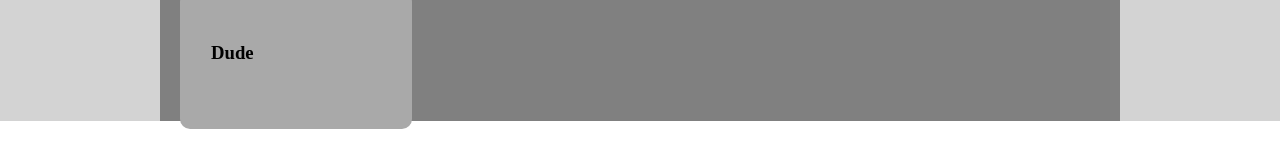
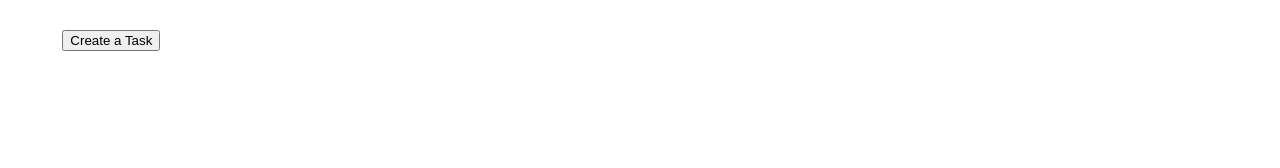
Before and after one commit to jperales64/todo-list, a website built with webpack: page dist/index.html in a window 1280 px wide. Built offline with nearby package versions, Linux system fonts and the light colour scheme.

Commit message:
added "add task" button

```diff
--- a/src/style.css
+++ b/src/style.css
@@ -7,20 +7,17 @@ body {
     height: 100%;
     display: flex;
     justify-content: center;
-    background-color: lightgray;
 }
 
 .main-div {
-    min-width: 75%;
+    flex-grow: 8;
     display: flex;
-    background-color: gray;
     align-items: center;
 }
 
 .list-div {
     width: 20%;
     height: 80%;
-    background-color: darkgray;
     margin-left: 20px;
     padding: 20px;
     border-radius: 10px;
@@ -36,11 +33,13 @@ body {
     border-style: solid;
     border-width: 1px;
     border-color: rgba(0, 0, 0, 0);
+    margin-bottom: 20px;
 }
 
 .list-item-div {
     display: flex;
     flex-direction: column;
+    background-color: white;
 }
 
 .hover {
@@ -52,3 +51,14 @@ body {
     border-width: 1px;
     border-color: black;
 }
+
+.add-button {
+    margin-top: 30px;
+}
+
+.tool-bar {
+    display: flex;
+    flex-direction: column;
+    align-items: center;
+    flex-grow: 1;
+}
--- a/src/todoController.js
+++ b/src/todoController.js
@@ -2,5 +2,5 @@ import './style.css'
 import todoModel from './todoModel';
 import todoView from './todoView';
 
-todoModel.addTodoListItem("Dude", "Dude", "Dude", "Dude", "Dude");
+
 todoView.displayTodoList(todoModel.getTodoList());
--- a/src/todoView.js
+++ b/src/todoView.js
@@ -1,44 +1,53 @@
 const todoView = (() => {
-    const container = document.querySelector('.content');
+    const container = document.querySelector(".content");
 
-    const mainDiv = document.createElement('div');
-    mainDiv.classList.add('main-div');
+    const toolBar = document.createElement("div");
+    toolBar.classList.add("tool-bar");
 
-    const listDiv = document.createElement('div');
-    listDiv.classList.add('list-div');
+    const addButton = document.createElement("button");
+    addButton.classList.add("add-button");
+    addButton.textContent = "Create a Task";
+    toolBar.appendChild(addButton);
+
+    const toolBar1 = document.createElement("div");
+    toolBar1.classList.add("tool-bar");
+
+    const mainDiv = document.createElement("div");
+    mainDiv.classList.add("main-div");
+
+    const listDiv = document.createElement("div");
+    listDiv.classList.add("list-div");
 
     mainDiv.appendChild(listDiv);
+    container.appendChild(toolBar);
     container.appendChild(mainDiv);
-
 
     const displayTodoList = (todoList) => {
         for (let listItem of todoList) {
-            const listItemDiv = document.createElement('div');
-            const listItemTitle = document.createElement('h3');
+            const listItemDiv = document.createElement("div");
+            const listItemTitle = document.createElement("h3");
             listItemTitle.textContent = listItem.getTitle();
+
             listItemDiv.appendChild(listItemTitle);
             listDiv.appendChild(listItemDiv);
-            listItemDiv.classList.add('list-item-div');
+            listItemDiv.classList.add("list-item-div");
 
-            listItemDiv.addEventListener('mouseenter', function() {
-                this.classList.remove('list-item-div');
-                this.classList.add('hover');
-            })
-            listItemDiv.addEventListener('mouseleave', function() {
-                this.classList.add('list-item-div');
-                this.classList.remove('hover');
-            })
+            listItemDiv.addEventListener("mouseenter", function() {
+                this.classList.remove("list-item-div");
+                this.classList.add("hover");
+            });
+            listItemDiv.addEventListener("mouseleave", function() {
+                this.classList.add("list-item-div");
+                this.classList.remove("hover");
+            });
 
-            listItemDiv.addEventListener('click', function() {
-
-                this.classList.toggle('list-item-selected');
-            })
-
+            listItemDiv.addEventListener("click", function() {
+                this.classList.toggle("list-item-selected");
+            });
         }
-    }
+    };
 
     return { displayTodoList };
 })();
 
-
 export default todoView;
```
Also changed, not shown: dist/main.js.
